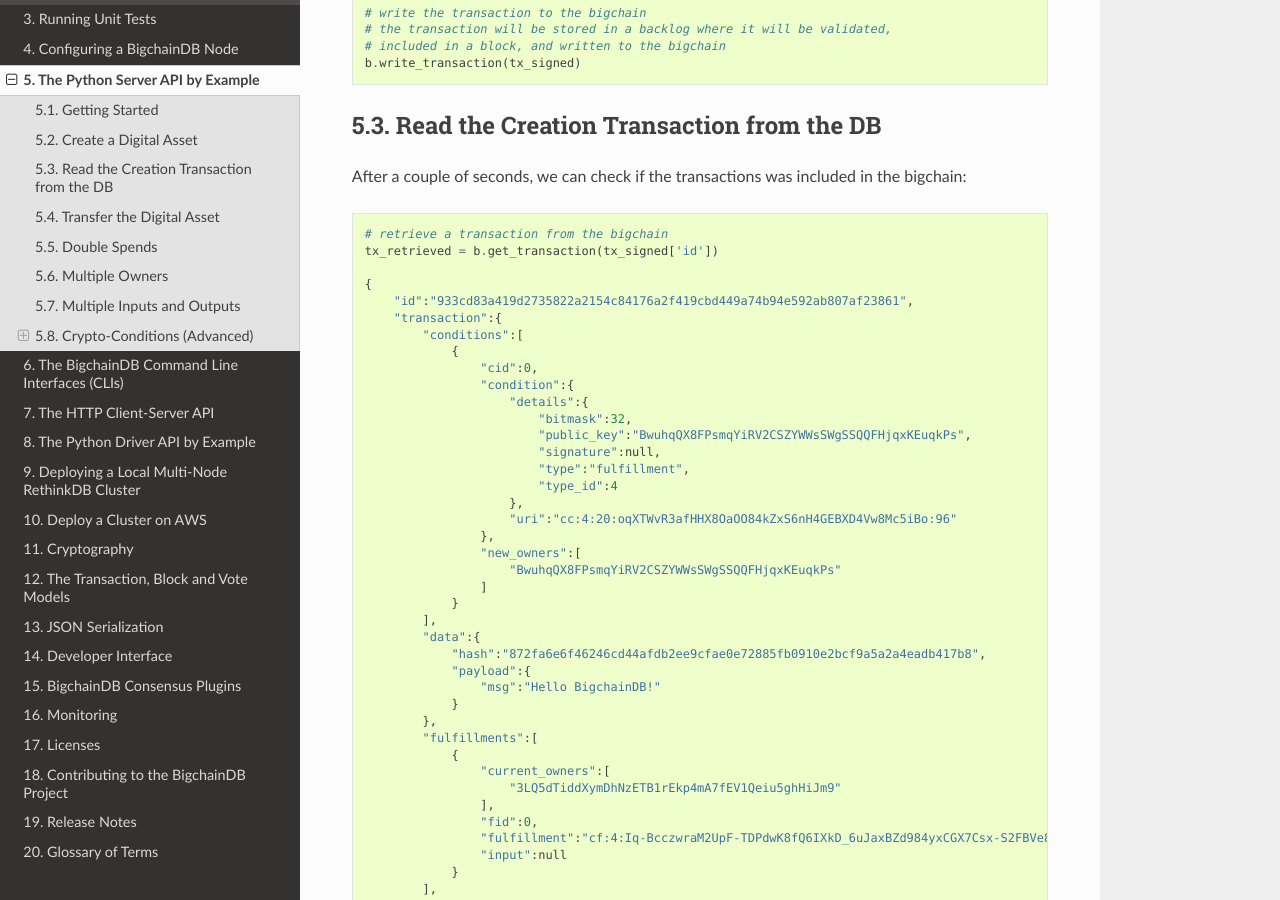
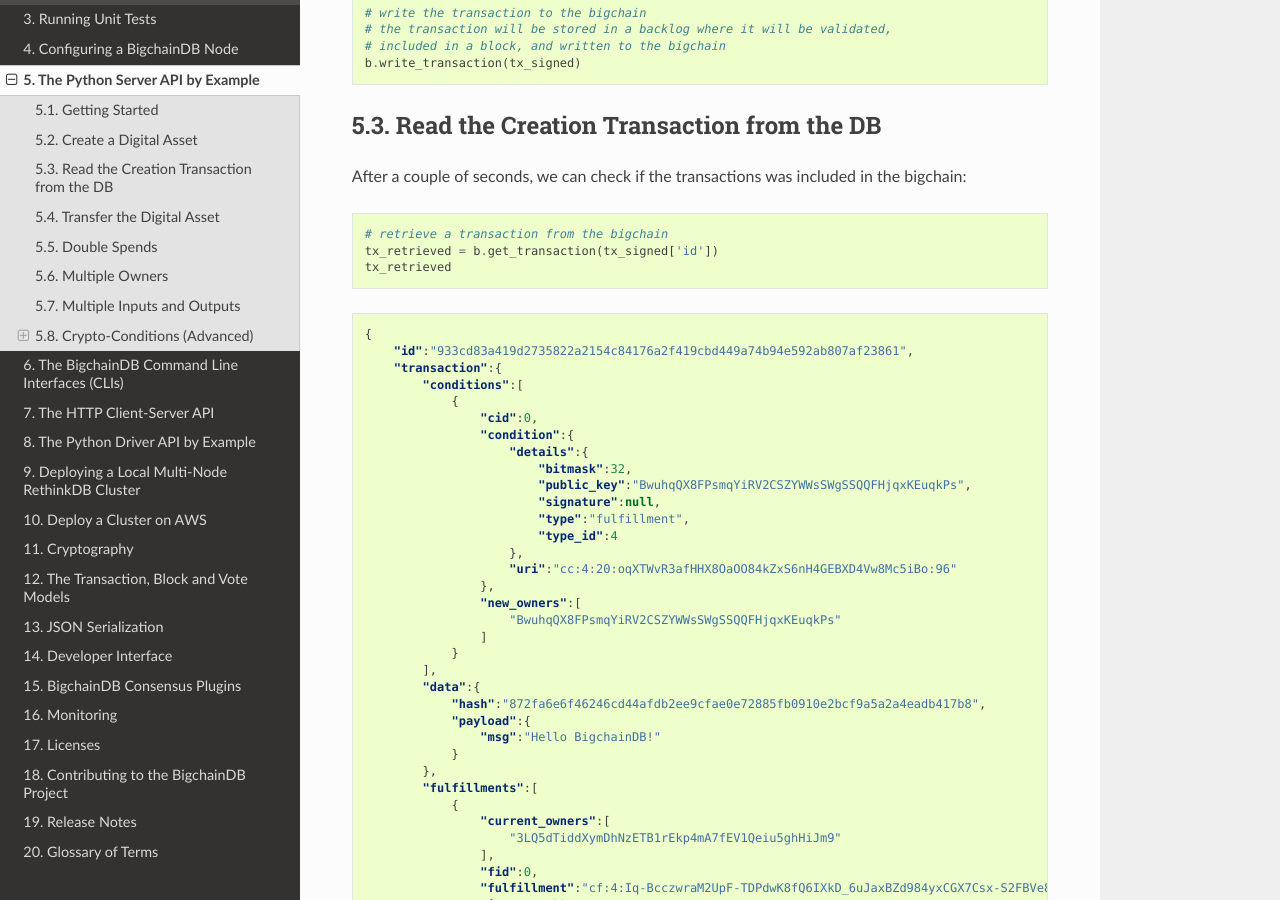
Before and after one commit to bigchaindb/bigchaindb, a Sphinx documentation site: the page built from docs/source/python-server-api-examples.md, in a window 1280 px wide and 900 px high, scrolled down 1630 px. Built offline with Sphinx 7.4.7 and the Read the Docs theme 2.0.0, drawn with Linux system fonts in a browser that asks for light colours; some of the changed text lies outside the part shown.

Commit message:
docs: split code from output and output explicitly

````diff
--- a/docs/source/python-server-api-examples.md
+++ b/docs/source/python-server-api-examples.md
@@ -68,7 +68,10 @@
 ```python
 # retrieve a transaction from the bigchain
 tx_retrieved = b.get_transaction(tx_signed['id'])
+tx_retrieved
+```
 
+```json
 {
     "id":"933cd83a419d2735822a2154c84176a2f419cbd449a74b94e592ab807af23861",
     "transaction":{
@@ -136,12 +139,17 @@
 
 # Retrieve the transaction with condition id
 tx_retrieved_id = b.get_owned_ids(testuser1_pub).pop()
+tx_retrieved_id
+```
 
+```json
 {
     "cid":0,
     "txid":"933cd83a419d2735822a2154c84176a2f419cbd449a74b94e592ab807af23861"
 }
+```
 
+```python
 # Create a transfer transaction
 tx_transfer = b.create_transaction(testuser1_pub, testuser2_pub, tx_retrieved_id, 'TRANSFER')
 
@@ -153,7 +161,10 @@
 
 # Check if the transaction is already in the bigchain
 tx_transfer_retrieved = b.get_transaction(tx_transfer_signed['id'])
+tx_transfer_retrieved
+```
 
+```json
 {
     "id":"aa11365317cb89bfdae2375bae76d6b8232008f8672507080e3766ca06976dcd",
     "transaction":{
@@ -194,7 +205,6 @@
     },
     "version":1
 }
-
 ```
 
 ## Double Spends
@@ -212,6 +222,9 @@
 
 # Check if the transaction is valid
 b.validate_transaction(tx_transfer_signed2)
+```
+
+```python
 DoubleSpend: input `{'cid': 0, 'txid': '933cd83a419d2735822a2154c84176a2f419cbd449a74b94e592ab807af23861'}` was already spent
 ```
 
@@ -229,7 +242,10 @@
 
 # Check if the transaction is already in the bigchain
 tx_multisig_retrieved = b.get_transaction(tx_multisig_signed['id'])
+tx_multisig_retrieved
+```
 
+```json
 {
     "id":"a9a6e5c74ea02b8885c83125f1b74a2ba8ca42236ec5e1c358aa1053ec721ccb",
     "transaction":{
@@ -309,7 +325,10 @@
 
 # Check if the transaction is already in the bigchain
 tx_multisig_retrieved = b.get_transaction(tx_multisig_transfer_signed['id'])
+tx_multisig_retrieved
+```
 
+```json
 {
     "assignee":"3LQ5dTiddXymDhNzETB1rEkp4mA7fEV1Qeiu5ghHiJm9",
     "id":"e689e23f774e7c562eeb310c7c712b34fb6210bea5deb9175e48b68810029150",
@@ -384,7 +403,10 @@
 
 # Check if the transaction is already in the bigchain
 tx_mimo_retrieved = b.get_transaction(tx_mimo_signed['id'])
+tx_mimo_retrieved
+```
 
+```json
 {
     "id":"8b63689691a3c2e8faba89c6efe3caa0661f862c14d88d1e63ebd65d49484de2",
     "transaction":{
@@ -550,7 +572,10 @@
 
 # Check if the transaction is already in the bigchain
 tx_threshold_retrieved = b.get_transaction(threshold_tx_signed['id'])
+tx_threshold_retrieved
+```
 
+```json
 {
     "id":"0057d29ff735d91505decf5e7195ea8da675b01676165abf23ea774bbb469383",
     "transaction":{
@@ -670,10 +695,13 @@
 # Optional validation checks
 assert threshold_fulfillment.validate(threshold_tx_fulfillment_message) == True
 assert b.verify_signature(threshold_tx_transfer) == True
-assert b.validate_transaction(threshold_tx_transfer) == True
+assert b.validate_transaction(threshold_tx_transfer)
 
 b.write_transaction(threshold_tx_transfer)
+threshold_tx_transfer
+```
 
+```json
 {
     "assignee":"3LQ5dTiddXymDhNzETB1rEkp4mA7fEV1Qeiu5ghHiJm9",
     "id":"a45b2340c59df7422a5788b3c462dee708a18cdf09d1a10bd26be3f31af4b8d7",
````
